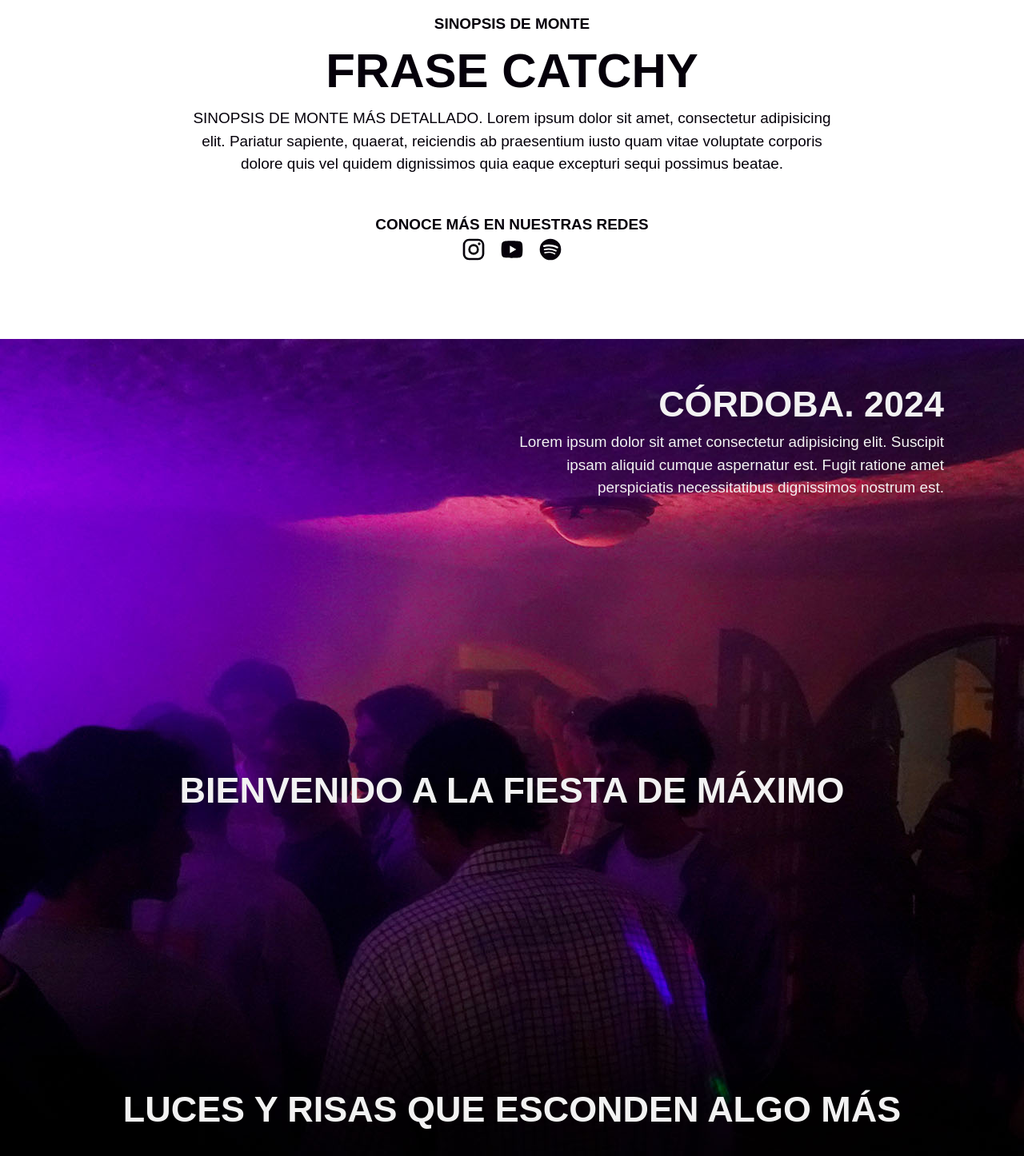
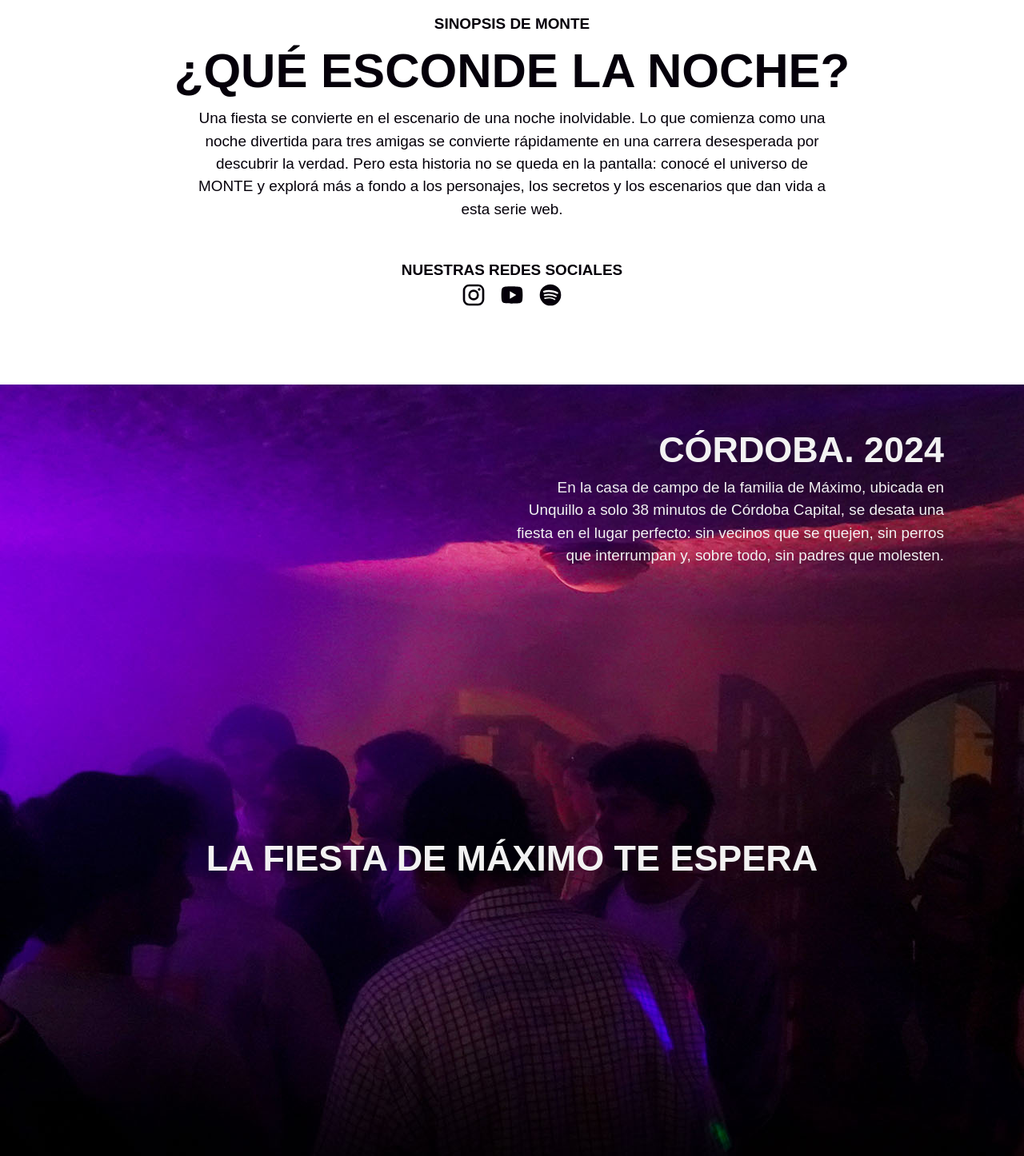
Before and after one commit to SimonettiT/monte-website, a Vue app: page /sobre-monte in a window 1280 px wide. Shown: the part 720-2166 px from the top of the page at 80% size. Built offline with nearby package versions, Linux system fonts and the light colour scheme; a web font is replaced by a local one.

Commit message:
Content change

```diff
--- a/src/components/SpotifyPlaylist.vue
+++ b/src/components/SpotifyPlaylist.vue
@@ -5,12 +5,12 @@ import SpotifyIcon from '@/assets/icons/SpotifyIcon.vue';
 <template>
     <section class="spotify-playlist">
         <div class="spotify-playlist__container container">
-            <iframe title="Playlist en Spotify de MONTE" style="border-radius:12px" src="https://open.spotify.com/embed/playlist/2EHzvNE9jHeyuFGPfEz0pT?utm_source=generator&theme=0" width="100%" height="352" frameBorder="0" allowfullscreen="" allow="autoplay; clipboard-write; encrypted-media; fullscreen; picture-in-picture" loading="lazy"></iframe>
+            <iframe title="Playlist en Spotify de MONTE" style="border-radius:12px" src="https://open.spotify.com/embed/playlist/7mroeAWyuDwVIdG3UWajlJ?utm_source=generator&theme=0" width="100%" height="352" frameBorder="0" allowfullscreen="" allow="autoplay; clipboard-write; encrypted-media; fullscreen; picture-in-picture" loading="lazy"></iframe>
             <div class="spotify-playlist__text">
                 <h5>EL RITMO DE MONTE</h5>
                 <h3>ESCUCHÁ LA FIESTA</h3>
                 <p>La noche es más intensa con la música adecuada, y esta noche suena un musicón. Escuchá la playlist de la fiesta y entendé porqué nadie puede dejar de bailar. </p>
-                <a href="https://open.spotify.com/playlist/149yIcZLbLUFCyghNBEs6Q?si=YH0rzNHYQ5aqhOYCJ0Gt8g" target="_blank" class="spotify-playlist__link">
+                <a href="https://open.spotify.com/playlist/7mroeAWyuDwVIdG3UWajlJ?si=a3e4db0fc6bc44b8" target="_blank" class="spotify-playlist__link">
                     <label>ABRIR EN</label>
                     <SpotifyIcon class="icon spotify-playlist__icon" />
                 </a>
@@ -18,7 +18,6 @@ import SpotifyIcon from '@/assets/icons/SpotifyIcon.vue';
         </div>
     </section>
 </template>
-
 <style lang="sass" scoped>
 @use "@/style/colors"
 @use "@/style/fonts"
--- a/src/views/AboutMonte.vue
+++ b/src/views/AboutMonte.vue
@@ -21,11 +21,11 @@ import AboutMonteBackground from '@/assets/images/about-monte-background.jpg';
         <section class="about-synopsis">
             <div class="about-synopsis__container">
                 <h5>SINOPSIS DE MONTE</h5>
-                <h2>FRASE CATCHY</h2>
-                <p>SINOPSIS DE MONTE MÁS DETALLADO. Lorem ipsum dolor sit amet, consectetur adipisicing elit. Pariatur sapiente, quaerat, reiciendis ab praesentium iusto quam vitae voluptate corporis dolore quis vel quidem dignissimos quia eaque excepturi sequi possimus beatae.</p>
+                <h2>¿QUÉ ESCONDE LA NOCHE?</h2>
+                <p>Una fiesta se convierte en el escenario de una noche inolvidable. Lo que comienza como una noche divertida para tres amigas se convierte rápidamente en una carrera desesperada por descubrir la verdad. Pero esta historia no se queda en la pantalla: conocé el universo de MONTE y explorá más a fondo a los personajes, los secretos y los escenarios que dan vida a esta serie web.</p>
 
                 <div class="synopsis__redes">
-                    <h5>CONOCE MÁS EN NUESTRAS REDES</h5>
+                    <h5>NUESTRAS REDES SOCIALES</h5>
                     <div class="synopsis__redes-icons">
                         <a href="https://www.instagram.com/monteserieweb/" alt="Instagram de Monte" target="_blank"><InstagramIcon class="synopsis__icon"/></a>
                         <a href="" alt="YouTube de Monte" target="_blank"><YoutubeIcon class="synopsis__icon"/></a>
@@ -39,25 +39,25 @@ import AboutMonteBackground from '@/assets/images/about-monte-background.jpg';
             <div class="mundo-monte__container container">
                 <div class="mundo-monte__item item-right">
                     <h3>CÓRDOBA. 2024</h3>
-                    <p>Lorem ipsum dolor sit amet consectetur adipisicing elit. Suscipit ipsam aliquid cumque aspernatur est. Fugit ratione amet perspiciatis necessitatibus dignissimos nostrum est.</p>
+                    <p>En la casa de campo de la familia de Máximo, ubicada en Unquillo a solo 38 minutos de Córdoba Capital, se desata una fiesta en el lugar perfecto: sin vecinos que se quejen, sin perros que interrumpan y, sobre todo, sin padres que molesten.</p>
                 </div>
 
                 <div class="mundo-monte__item item-center">
-                    <h3>BIENVENIDO A LA FIESTA DE MÁXIMO</h3>
+                    <h3>LA FIESTA DE MÁXIMO TE ESPERA</h3>
                 </div>
 
                 <div class="mundo-monte__item item-center">
-                    <h3>LUCES Y RISAS QUE ESCONDEN ALGO MÁS</h3>
+                    <h3>¿QUÉ ESCONDE LA NOCHE?</h3>
                 </div>
 
                 <div class="mundo-monte__item item-center">
                     <h4>TODOS QUIENES CREÍAS CONOCER CAMBIAN</h4>
-                    <p>¿FIESTA? ¿DROGAS? ¿AMISTAD? ¿AMOR? <span class="item-accent item-bold">¿RAVE?</span></p>
+                    <p><span class="item-accent item-bold">Sumergite en un laberinto lleno de tensiones ocultas </span></p>
                 </div>
 
                 <div class="mundo-monte__item item-left">
                     <h3>NO TE PIERDAS</h3>
-                    <p>Lorem ipsum, dolor sit amet consectetur adipisicing elit. Doloribus culpa at eaque cumque laboriosam adipisci minus, nostrum totam ducimus distinctio nam ipsa, rerum veritatis.</p>
+                    <p>Mantente alerta, porque en MONTE, nada es lo que parece y el peligro está siempre al acecho. ¿En quién podrás confiar?</p>
                 </div>
 
                 <div class="mundo-monte__item item-center">
@@ -76,7 +76,7 @@ import AboutMonteBackground from '@/assets/images/about-monte-background.jpg';
                 <img src="../assets/images/maxi-juego.jpg" alt="Juego de Máximo en Genially">
                 <div class="juego-maxi__text">
                     <h2>JUEGO DE MÁXIMO</h2>
-                    <p>¿Ya viste la serie? Jugá y conocé más a Máximo, locaciones y cosas re locas, no te amargues y entrá man. locaciones y cosas re locas, no te amargues y entrá man.</p>
+                    <p>¿Ya viste la serie? Jugá y descubrí más sobre Máximo: su relación con las chicas, las anécdotas de la casa, su compleja dinámica familiar ¡y mucho más!</p>
                     <a class="btn" href="https://view.genially.com/6727e488e9135eb3d7842f32/interactive-content-conoce-mas-a-maximo" target="_blank">JUGAR AHORA</a>
                 </div>
             </div>
```
Also changed, not shown: src/assets/images/mundomonte-cover.jpg (added).
